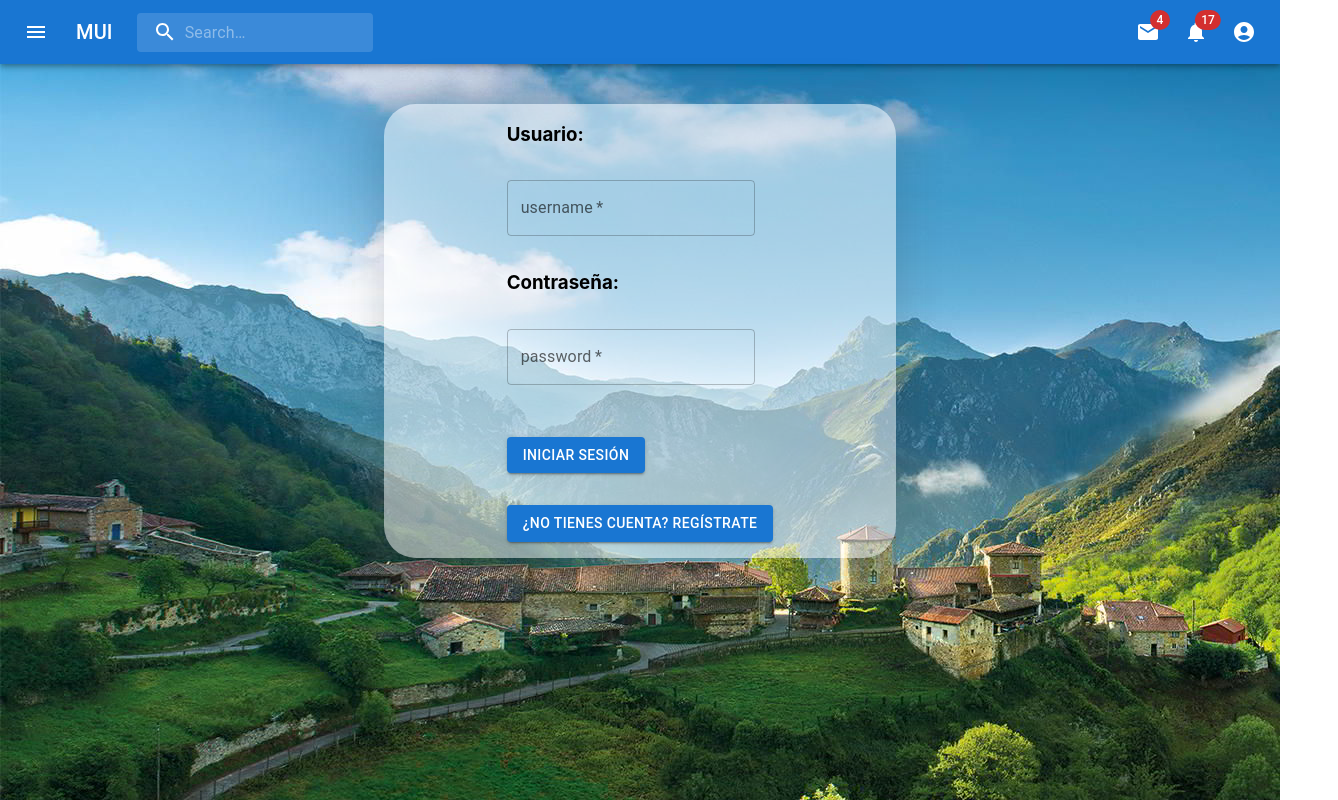
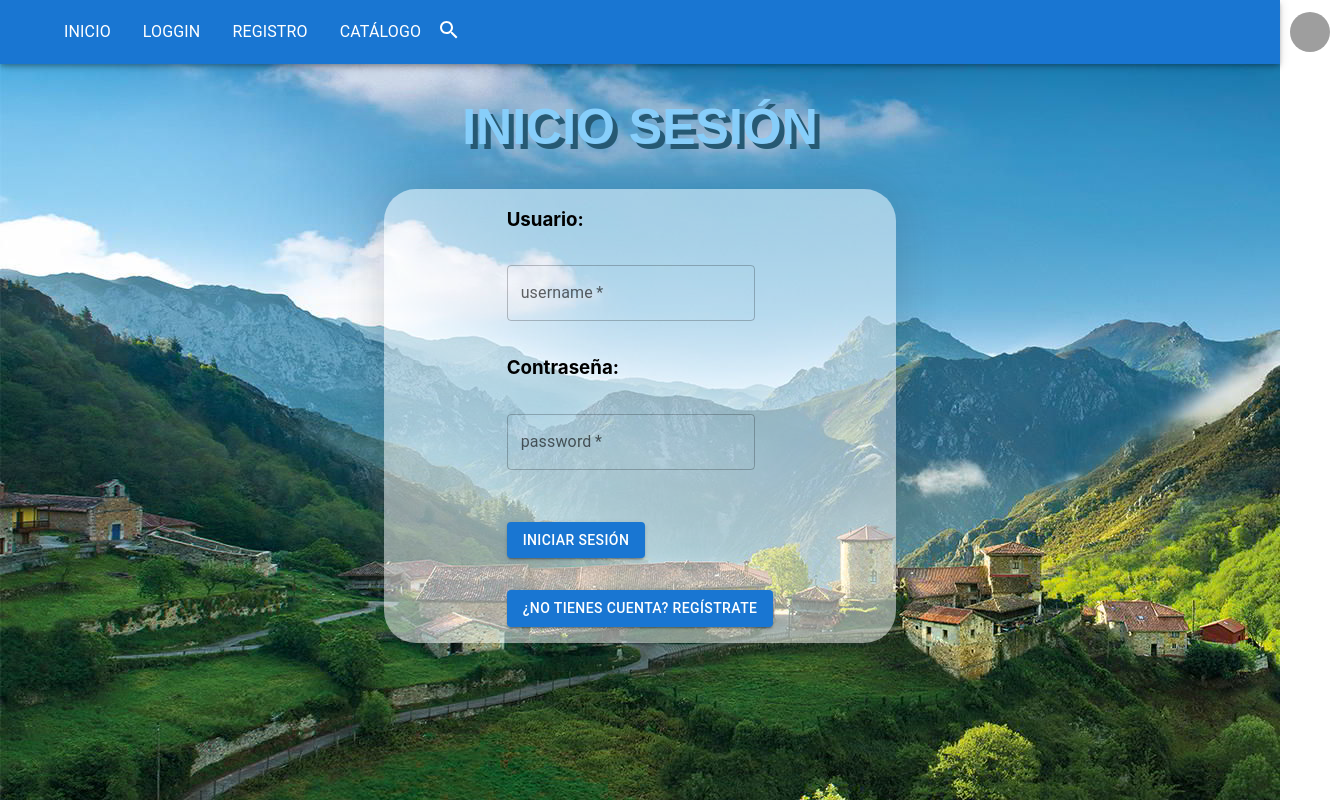
Before and after one commit to Arquisoft/dede_es1b, a React (Create React App) app in the folder webapp/: page /loggin in a window 1280 px wide. Shown: the whole page, 1338 px wide, since content can reach past the window. Built offline with nearby package versions, Linux system fonts and the light colour scheme; no server answers; grey boxes are pictures that could not be loaded.

Commit message:
nueva barra de menu creada

```diff
--- a/webapp/src/pages/bienvenidaPage/bienvenidaPage.css
+++ b/webapp/src/pages/bienvenidaPage/bienvenidaPage.css
@@ -1,5 +1,7 @@
 body{
   background-image: url("../../asturiasFondoBulnes.jpg");
+  background-attachment: fixed;
+
 }
 
 
--- a/webapp/src/pages/logginPage/LogginForm.tsx
+++ b/webapp/src/pages/logginPage/LogginForm.tsx
@@ -56,7 +56,8 @@ function EmailForm(): JSX.Element {
   return (
     <>
       <MenuBar></MenuBar>
-      <br></br><br></br>
+      <h1>Inicio sesión</h1>
+
       <div className='loggin-container'>
       <form name="loggin" onSubmit={handleSubmit}>
 
--- a/webapp/src/pages/mainPage/CardProducto.tsx
+++ b/webapp/src/pages/mainPage/CardProducto.tsx
@@ -17,11 +17,10 @@ function CardProducto(props: ProdProps) {
     let imagen: string = require("../../images/" + props.producto.imagen + ".png");
 
     return (
-        <Card sx={{ maxWidth: 345 ,}}>
-          <CardMedia
+        <Card sx={{ maxWidth: 345, maxHeight: 500 } }>
+          <CardMedia sx={{ m: "10rm", mx:'auto'}}
             component="img"
-            style={{height: "300px",paddingTop: '5%', paddingLeft:'10%', paddingRight:'10%', paddingBottom:'5%', textAlign:'center'}}
-            height="240"
+            style={{height: "300px",width:"300"}}
             image={imagen}
 
             alt={props.producto.nombre}
--- a/webapp/src/pages/mainPage/ListaProductos.css
+++ b/webapp/src/pages/mainPage/ListaProductos.css
@@ -4,5 +4,4 @@
     grid-template-rows: auto;
     grid-gap: 30px;
     column-gap: 50px;
-    text-align: center;
 }
--- a/webapp/src/pages/menuBar.tsx
+++ b/webapp/src/pages/menuBar.tsx
@@ -1,236 +1,73 @@
 import * as React from 'react';
-import { styled, alpha } from '@mui/material/styles';
 import AppBar from '@mui/material/AppBar';
 import Box from '@mui/material/Box';
 import Toolbar from '@mui/material/Toolbar';
 import IconButton from '@mui/material/IconButton';
 import Typography from '@mui/material/Typography';
-import InputBase from '@mui/material/InputBase';
-import Badge from '@mui/material/Badge';
-import MenuItem from '@mui/material/MenuItem';
 import Menu from '@mui/material/Menu';
 import MenuIcon from '@mui/icons-material/Menu';
+import Container from '@mui/material/Container';
+import Avatar from '@mui/material/Avatar';
+import Button from '@mui/material/Button';
+import Tooltip from '@mui/material/Tooltip';
+import MenuItem from '@mui/material/MenuItem';
+import { Link } from "react-router-dom";
+import { MenuList } from '@mui/material';
+import Search from '@mui/icons-material/Search';
 import SearchIcon from '@mui/icons-material/Search';
-import AccountCircle from '@mui/icons-material/AccountCircle';
-import MailIcon from '@mui/icons-material/Mail';
-import NotificationsIcon from '@mui/icons-material/Notifications';
-import MoreIcon from '@mui/icons-material/MoreVert';
-import {useNavigate} from 'react-router-dom';
+import SearchIconWrapper from '@mui/icons-material/Search';
+import StyledInputBase from '@mui/icons-material/Search';
 
-const Search = styled('div')(({ theme }) => ({
-  position: 'relative',
-  borderRadius: theme.shape.borderRadius,
-  backgroundColor: alpha(theme.palette.common.white, 0.15),
-  '&:hover': {
-    backgroundColor: alpha(theme.palette.common.white, 0.25),
-  },
-  marginRight: theme.spacing(2),
-  marginLeft: 0,
-  width: '100%',
-  [theme.breakpoints.up('sm')]: {
-    marginLeft: theme.spacing(3),
-    width: 'auto',
-  },
-}));
+const pages = ['Products', 'Pricing', 'Blog'];
+const settings = ['Profile', 'Account', 'Dashboard', 'Logout'];
 
-const SearchIconWrapper = styled('div')(({ theme }) => ({
-  padding: theme.spacing(0, 2),
-  height: '100%',
-  position: 'absolute',
-  pointerEvents: 'none',
-  display: 'flex',
-  alignItems: 'center',
-  justifyContent: 'center',
-}));
+const ResponsiveAppBar = () => {
 
-const StyledInputBase = styled(InputBase)(({ theme }) => ({
-  color: 'inherit',
-  '& .MuiInputBase-input': {
-    padding: theme.spacing(1, 1, 1, 0),
-    // vertical padding + font size from searchIcon
-    paddingLeft: `calc(1em + ${theme.spacing(4)})`,
-    transition: theme.transitions.create('width'),
-    width: '100%',
-    [theme.breakpoints.up('md')]: {
-      width: '20ch',
-    },
-  },
-}));
-
-export default function PrimarySearchAppBar() {
-  const [anchorEl, setAnchorEl] = React.useState(null);
-  const [mobileMoreAnchorEl, setMobileMoreAnchorEl] = React.useState(null);
-  const navigate = useNavigate();
-
-  const isMenuOpen = Boolean(anchorEl);
-  const isMobileMenuOpen = Boolean(mobileMoreAnchorEl);
-  ;
-
-  const handleProfileMenuOpen = () => {
-    navigate("/loggin");
-  };
-
-  const handleMobileMenuClose = () => {
-    setMobileMoreAnchorEl(null);
-  };
-
-  const handleMenuClose = () => {
-    setAnchorEl(null);
-    handleMobileMenuClose();
-  };
-
-  const handleMobileMenuOpen = ()  => {
-    navigate("/inicio")
-    };
-
-  const menuId = 'primary-search-account-menu';
-  const renderMenu = (
-    <Menu
-      anchorEl={anchorEl}
-      anchorOrigin={{
-        vertical: 'top',
-        horizontal: 'right',
-      }}
-      id={menuId}
-      keepMounted
-      transformOrigin={{
-        vertical: 'top',
-        horizontal: 'right',
-      }}
-      open={isMenuOpen}
-      onClose={handleMenuClose}
-    >
-      <MenuItem onClick={handleMenuClose}>Profile</MenuItem>
-      <MenuItem onClick={handleMenuClose}>My account</MenuItem>
-    </Menu>
-  );
-
-  const mobileMenuId = 'primary-search-account-menu-mobile';
-  const renderMobileMenu = (
-    <Menu
-      anchorEl={mobileMoreAnchorEl}
-      anchorOrigin={{
-        vertical: 'top',
-        horizontal: 'right',
-      }}
-      id={mobileMenuId}
-      keepMounted
-      transformOrigin={{
-        vertical: 'top',
-        horizontal: 'right',
-      }}
-      open={isMobileMenuOpen}
-      onClose={handleMobileMenuClose}
-    >
-      <MenuItem>
-        <IconButton size="large" aria-label="show 4 new mails" color="inherit">
-          <Badge badgeContent={4} color="error">
-            <MailIcon />
-          </Badge>
-        </IconButton>
-        <p>Messages</p>
-      </MenuItem>
-      <MenuItem>
-        <IconButton
-          size="large"
-          aria-label="show 17 new notifications"
-          color="inherit"
-        >
-          <Badge badgeContent={1} color="error">
-            <NotificationsIcon />
-          </Badge>
-        </IconButton>
-        <p>Notifications</p>
-      </MenuItem>
-      <MenuItem onClick={handleProfileMenuOpen}>
-        <IconButton
-          size="large"
-          aria-label="account of current user"
-          aria-controls="primary-search-account-menu"
-          aria-haspopup="true"
-          color="inherit"
-        >
-          <AccountCircle />
-        </IconButton>
-        <p>Profile</p>
-      </MenuItem>
-    </Menu>
-  );
 
   return (
-    <Box sx={{ flexGrow: 1 }}>
-      <AppBar position="static">
-        <Toolbar>
-          <IconButton
-            size="large"
-            edge="start"
-            color="inherit"
-            aria-label="open drawer"
-            sx={{ mr: 2 }}
-          >
-            <MenuIcon />
-          </IconButton>
-          <Typography
-            variant="h6"
-            noWrap
-            component="div"
-            sx={{ display: { xs: 'none', sm: 'block' } }}
-          >
-            MUI
-          </Typography>
-          <Search>
+
+    <AppBar position="static">
+      <Container maxWidth="xl">
+          <Toolbar>
+
+          <Box>
+          <MenuItem component={Link} to="/inicio">
+          <Typography>INICIO</Typography>
+          </MenuItem>
+          </Box>
+        <Box >
+          <MenuItem component={Link} to="/loggin">
+          <Typography>LOGGIN</Typography>
+          </MenuItem>
+          </Box>
+          <Box>
+
+          <MenuItem component={Link} to="/registro" >
+          <Typography>REGISTRO</Typography>
+          </MenuItem>
+          </Box>
+          <Box>
+          <MenuItem component={Link} to="/registro" >
+          <Typography>CATÁLOGO</Typography>
+          </MenuItem>
+          </Box>
+          <Box>
+
+          <Search >
             <SearchIconWrapper>
               <SearchIcon />
             </SearchIconWrapper>
-            <StyledInputBase
-              placeholder="Search…"
-              inputProps={{ 'aria-label': 'search' }}
-            />
+
           </Search>
-          <Box sx={{ flexGrow: 1 }} />
-          <Box sx={{ display: { xs: 'none', md: 'flex' } }}>
-            <IconButton size="large" aria-label="show 4 new mails" color="inherit">
-              <Badge badgeContent={4} color="error">
-                <MailIcon />
-              </Badge>
-            </IconButton>
-            <IconButton
-              size="large"
-              aria-label="show 17 new notifications"
-              color="inherit"
-            >
-              <Badge badgeContent={17} color="error">
-                <NotificationsIcon />
-              </Badge>
-            </IconButton>
-            <IconButton
-              size="large"
-              edge="end"
-              aria-label="account of current user"
-              aria-controls={menuId}
-              aria-haspopup="true"
-              onClick={handleProfileMenuOpen}
-              color="inherit"
-            >
-              <AccountCircle />
-            </IconButton>
           </Box>
-          <Box sx={{ display: { xs: 'flex', md: 'none' } }}>
-            <IconButton
-              size="large"
-              aria-label="show more"
-              aria-controls={mobileMenuId}
-              aria-haspopup="true"
-              onClick={handleMobileMenuOpen}
-              color="inherit"
-            >
-              <MoreIcon />
-            </IconButton>
-          </Box>
+          <IconButton sx={{ paddingLeft: '70%' }}>
+                <Avatar alt="Remy Sharp" src="/static/images/avatar/1.jpg" />
+              </IconButton>
         </Toolbar>
-      </AppBar>
-      {renderMobileMenu}
-      {renderMenu}
-    </Box>
+
+        </Container>
+
+    </AppBar>
   );
-}
+};
+export default ResponsiveAppBar;
```
